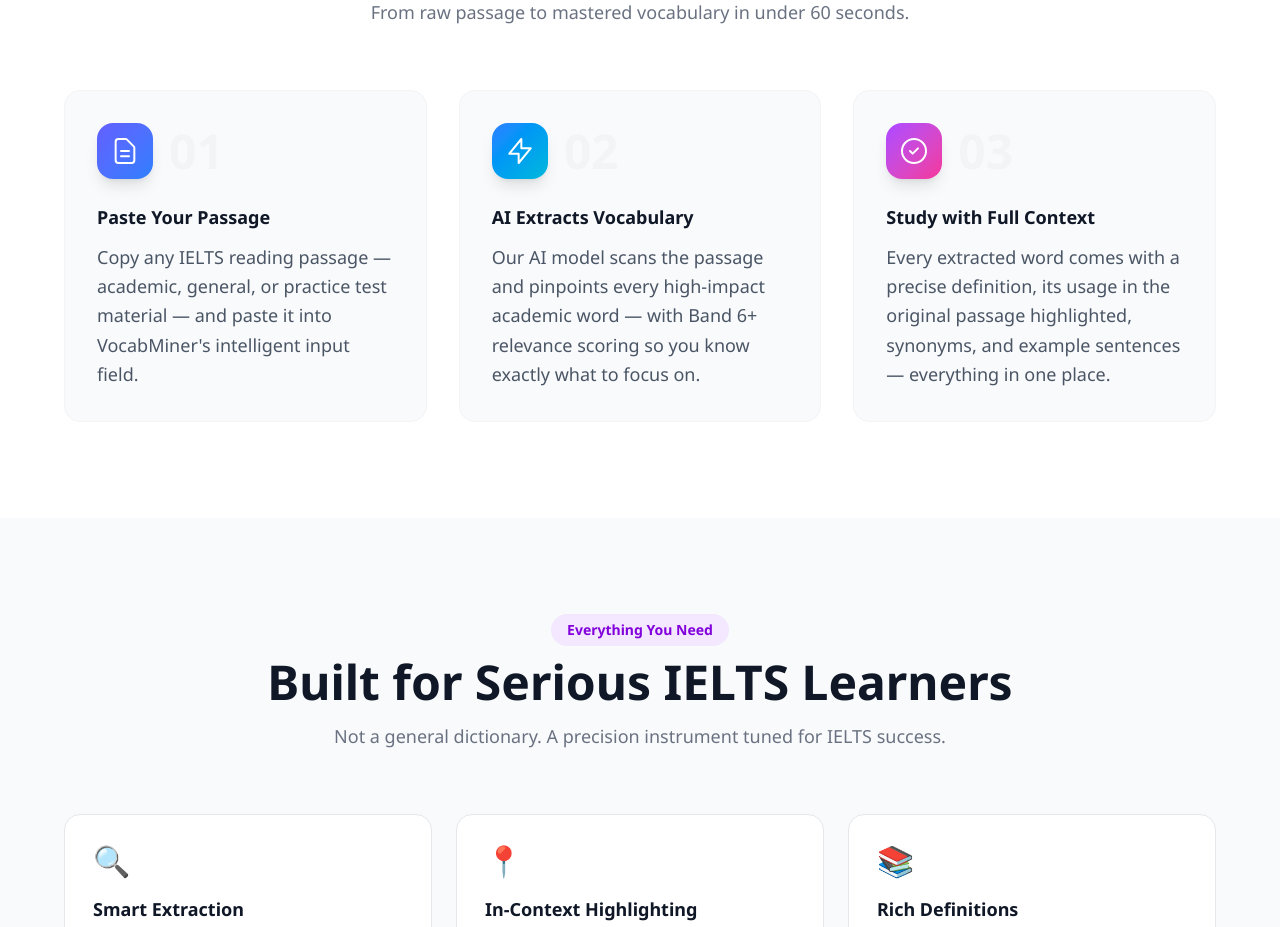
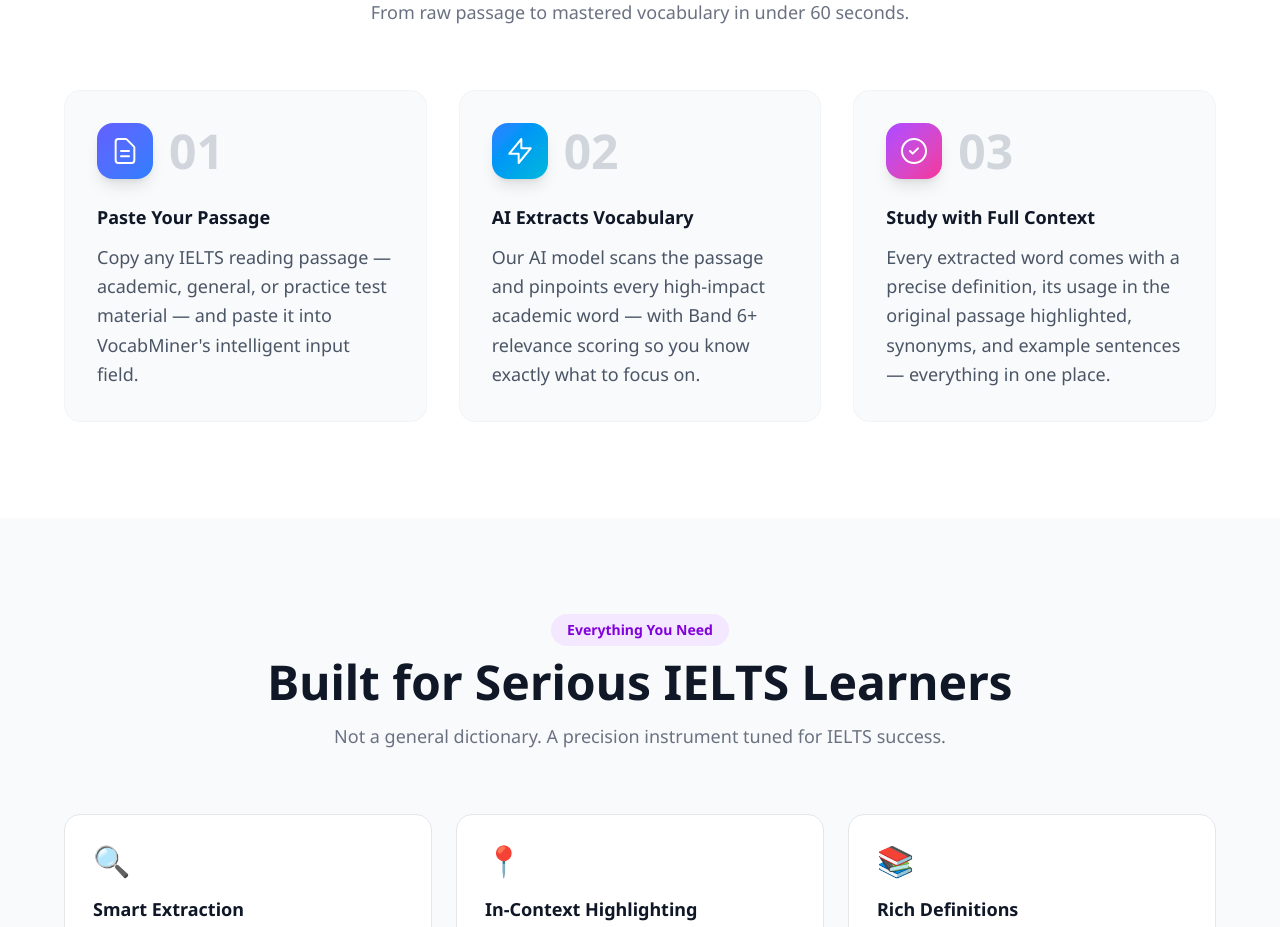
Before and after one commit to tueanhtruong/VocabsMiner, a Next.js app: page / in a window 1280 px wide. Shown: the part 1700-2627 px from the top of the page. Built offline with nearby package versions, Linux system fonts and the light colour scheme.

Commit message:
feat: Update text color for improved visibility in step indicators

```diff
--- a/app/page.tsx
+++ b/app/page.tsx
@@ -388,7 +388,7 @@
                   >
                     {step.icon}
                   </div>
-                  <span className="text-5xl font-black text-gray-100">
+                  <span className="text-5xl font-black text-gray-300">
                     {step.number}
                   </span>
                 </div>
```
